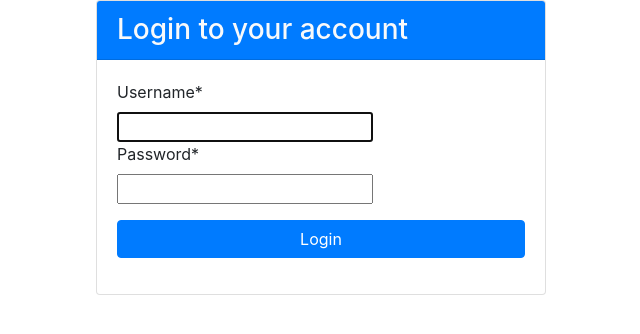
After one commit to asim3/takamol-1, a Django app: page /accounts/login/ in a window 1280 px wide. The commit adds this page. Shown: the top 334 px of the page, without its empty margins (319-959 px from the left). Run offline with Django 3.2, Linux system fonts and the light colour scheme; some libraries are stand-ins or nearby versions.

Commit message:
adding accounts HTML

```diff
--- /dev/null
+++ b/news/accounts/templates/accounts/login.html
@@ -0,0 +1,27 @@
+{% extends "articles/base.html" %}
+{% load crispy_forms_tags %}
+
+{% block content %}
+    {% if user.is_authenticated %}
+      <div class="card mx-auto" style="width: 90vw; max-width: 450px;">
+        <h3 class="card-header text-light bg-primary">welcom {{ user.username }} </h3>
+        <div class="card-body">
+          <a class="btn btn-block btn-primary float-left" href="{% url 'logout' %}">تسجيل الخروج</a>
+
+        </div>
+      </div>
+    {% else %}
+      <div class="card mx-auto" style="width: 90vw; max-width: 450px;">
+        <h3 class="card-header text-light bg-primary">Login to your account</h3>
+        <div class="card-body">
+          <form class="" method="post">
+            {% csrf_token %}
+            {{ form|crispy }}
+            <input type="submit" class="btn btn-block btn-primary my-3" value="Login">
+          </form>
+        </div>
+
+      </div>
+    {% endif %}
+
+{% endblock %}
--- /dev/null
+++ b/news/accounts/urls.py
@@ -0,0 +1,8 @@
+from django.urls import path
+from .views import NewUser, Login, Logout
+
+urlpatterns = [
+    path('/new/', NewUser.as_view(), name='new_account'),
+    path('/login/', Login.as_view(), name='login'),
+    path('/logout/', Logout.as_view(), name='logout'),
+]
--- a/news/accounts/views.py
+++ b/news/accounts/views.py
@@ -1,3 +1,26 @@
-from django.shortcuts import render
+from django.contrib.auth import login, views
+from django.contrib.auth.models import User
+from django.contrib.auth.forms import UserCreationForm
+from django.urls import reverse
+from django.views.generic import (
+    ListView, DetailView, UpdateView, CreateView, DeleteView, RedirectView
+)
 
-# Create your views here.
+
+class NewUser(CreateView):
+    template_name = 'accounts/new_account.html'
+    model = User
+    form_class = UserCreationForm
+
+    def get_success_url(self):
+        return reverse('user_details', kwargs={'pk': self.object.id})
+
+
+class Login(views.LoginView):
+    template_name = 'accounts/login.html'
+    redirect_authenticated_user = True
+
+
+class Logout(views.LogoutView):
+    template_name = 'accounts/logout.html'
+    next_page = 'login'
--- a/news/articles/templates/articles/base.html
+++ b/news/articles/templates/articles/base.html
@@ -29,7 +29,7 @@
           >
             <span class="navbar-toggler-icon"></span>
           </button>
-          <div class="navbar-collapse collapse" id="navbarResponsive" style="">
+          <div class="navbar-collapse collapse" id="navbarResponsive">
             <ul class="navbar-nav ml-auto">
               <li class="nav-item">
                 <a class="nav-link" href="{% url 'list-articles' %}">Home</a>
--- a/news/news/settings.py
+++ b/news/news/settings.py
@@ -27,6 +27,7 @@ INSTALLED_APPS = [
     'django.contrib.sessions',
     'django.contrib.messages',
     'django.contrib.staticfiles',
+    'crispy_forms',
     'articles',
     'accounts',
 ]
--- a/news/news/urls.py
+++ b/news/news/urls.py
@@ -1,11 +1,12 @@
 from django.contrib import admin
 from django.contrib.staticfiles.urls import staticfiles_urlpatterns
-from django.urls import path
+from django.urls import path, include
 from articles.views import ListArticles
 
 
 urlpatterns = [
     path('admin/', admin.site.urls),
+    path('accounts', include('accounts.urls')),
     path('', ListArticles.as_view(), name="list-articles"),
 ]
 
--- a/requirements.txt
+++ b/requirements.txt
@@ -2,3 +2,4 @@ Django
 requests
 django-heroku
 gunicorn
+django-crispy-forms
```
Also changed, not shown: news/accounts/templates/accounts/logout.html (added, +15 -0 lines), news/accounts/templates/accounts/new_account.html (added, +28 -0 lines).
